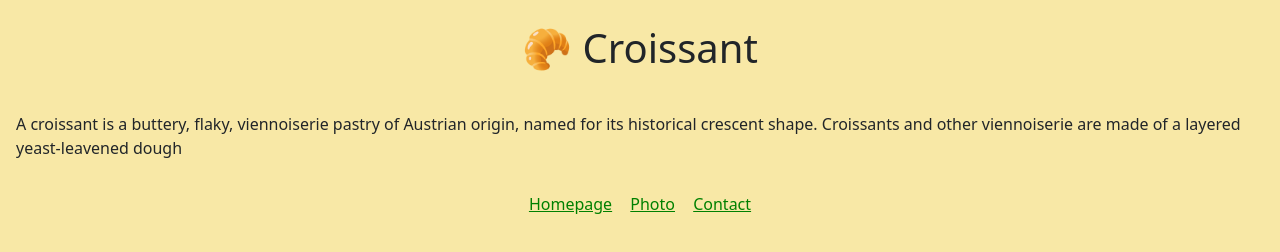
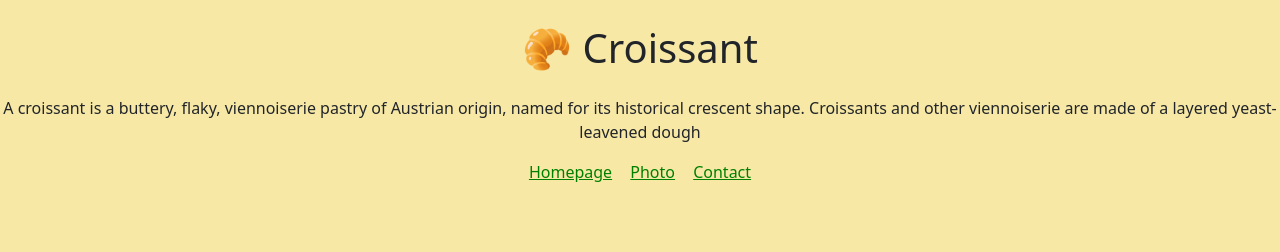
Before and after one commit to Boniswah/Croissant, a plain HTML site: page index.html in a window 1280 px wide. Drawn offline with nearby package versions, Linux system fonts and the light colour scheme.

Commit message:
Update index.html
text centered p

```diff
--- a/index.html
+++ b/index.html
@@ -19,7 +19,7 @@
 <body>
   <h1 class="text-center m-4">🥐 Croissant</h1>
 
-  <p class="p-3">A croissant is a buttery, flaky, viennoiserie pastry of Austrian origin, named for its historical crescent shape.
+  <p class="text-center">A croissant is a buttery, flaky, viennoiserie pastry of Austrian origin, named for its historical crescent shape.
     Croissants and other viennoiserie are made of a layered yeast-leavened dough</p>
 
   <footer >
```
